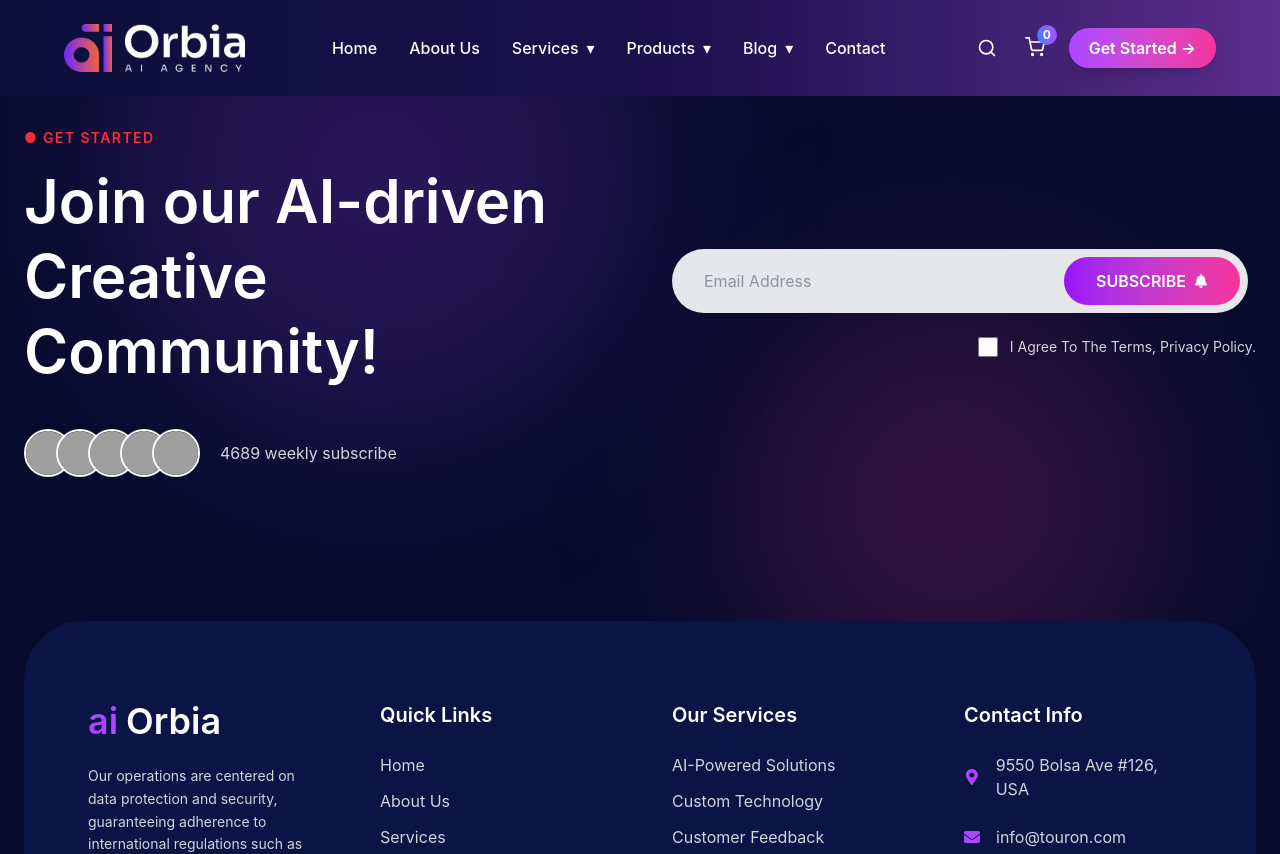
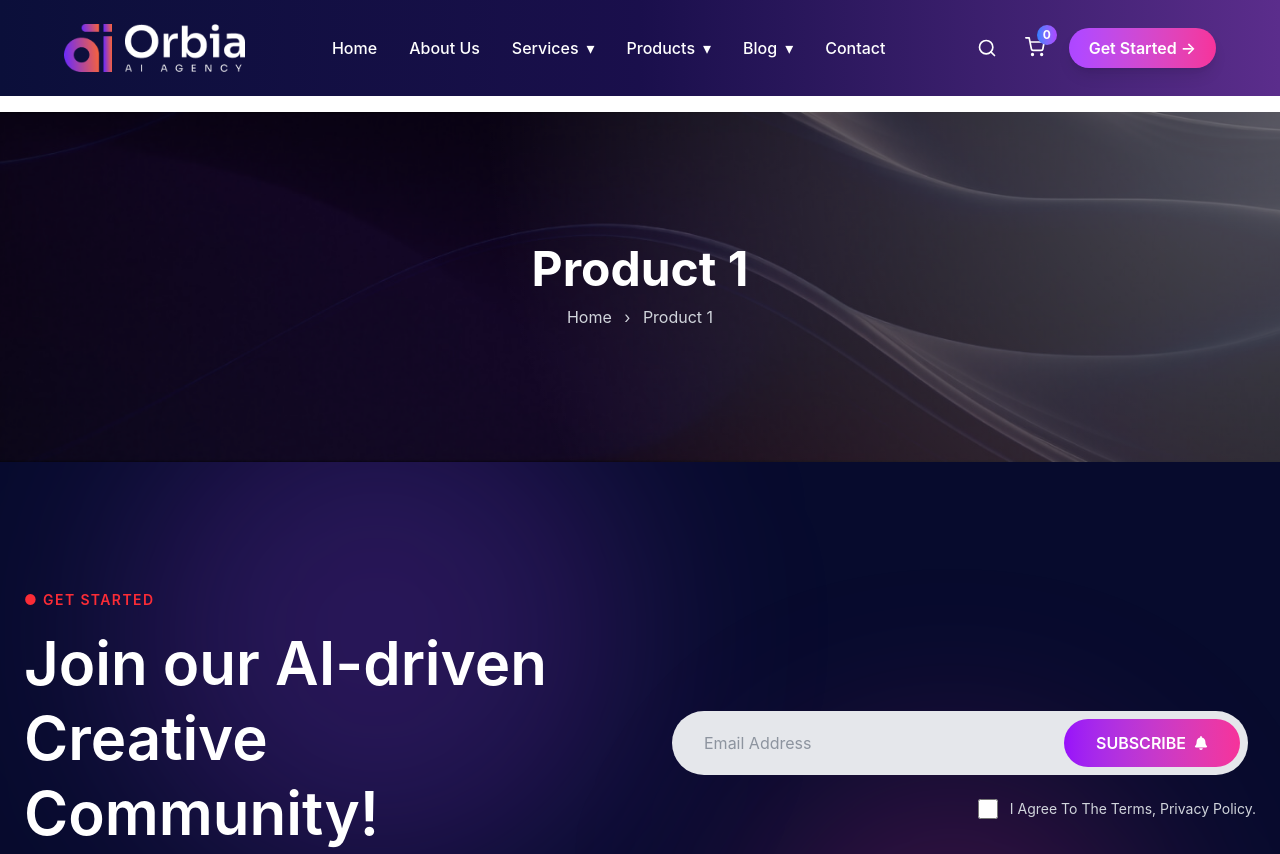
Before and after one commit to priyaudala/ideas2ai, a React app in the folder frontend/: page /products/product1 in a window 1280 px wide. Shown: the top 854 px of the page. Built offline with nearby package versions, Linux system fonts and the light colour scheme; grey boxes are pictures that could not be loaded; the HTML template or start-up script is replaced by a standard one.

Commit message:
created products page and components

```diff
--- a/frontend/src/App.jsx
+++ b/frontend/src/App.jsx
@@ -8,7 +8,10 @@ import SubscribeSection from "./components/Home/SubscribeSection.jsx";
 import Home from "./pages/Home";
 import OurservicesPage from "./pages/Service/OurServicesPage.jsx";
 import ServiceDetailsPage from "./pages/Service/ServiceDetailsPage.jsx";
-import Products from "./pages/Products";
+import Product1Page from "./pages/Product/Product1Page.jsx";
+import Product2Page from "./pages/Product/Product2Page.jsx";
+import Product3Page from "./pages/Product/Product3Page.jsx";
+import Products from "./pages/Products.jsx";
 import Contact from "./pages/Contact";
 import AboutUs from "./pages/AboutUs.jsx";
 import BlogGridPage from "./pages/Blog/BlogGridPage";
@@ -26,7 +29,9 @@ function App() {
           <Route path="/about" element={<AboutUs />} />
          <Route path="/services/ourservices" element={<OurservicesPage />} />
          <Route path="/services/servicedetails" element={<ServiceDetailsPage />} />
-          <Route path="/products" element={<Products />} />
+          <Route path="/products/product1" element={<Product1Page />} />
+          <Route path="/products/product2" element={<Product2Page />} />
+          <Route path="/products/product3" element={<Product3Page />} />
           <Route path="/contact" element={<Contact />} />
           <Route path="/blog/grid" element={<BlogGridPage />} />
           <Route path="/blog/details" element={<BlogDetailsPage />} />
--- a/frontend/src/components/Home/Navbar.jsx
+++ b/frontend/src/components/Home/Navbar.jsx
@@ -217,25 +217,25 @@ const Navbar = () => {
                   {openDropdown === "products" && (
                     <div className="absolute top-full left-0 mt-2 bg-white text-black rounded-lg shadow-2xl w-48 xl:w-56 2xl:w-64 p-4 space-y-2 z-50 animate-fadeIn border border-purple-100">
                       <Link
-                        to="/products"
+                        to="/products/product1"
                         className="block hover:text-purple-600 hover:bg-purple-50 transition py-2 px-3 text-sm xl:text-base 2xl:text-lg rounded-md"
                         onClick={() => handleNavigation("/products")}
-                      >
-                        All Products
-                      </Link>
-                      <Link
-                        to="/products/product-1"
-                        className="block hover:text-purple-600 hover:bg-purple-50 transition py-2 px-3 text-sm xl:text-base 2xl:text-lg rounded-md"
-                        onClick={() => handleNavigation("/products/product-1")}
                       >
                         Product 1
                       </Link>
                       <Link
-                        to="/products/product-2"
+                        to="/products/product2"
+                        className="block hover:text-purple-600 hover:bg-purple-50 transition py-2 px-3 text-sm xl:text-base 2xl:text-lg rounded-md"
+                        onClick={() => handleNavigation("/products/product-1")}
+                      >
+                        Product 2
+                      </Link>
+                      <Link
+                        to="/products/product3"
                         className="block hover:text-purple-600 hover:bg-purple-50 transition py-2 px-3 text-sm xl:text-base 2xl:text-lg rounded-md"
                         onClick={() => handleNavigation("/products/product-2")}
                       >
-                        Product 2
+                        Product 3
                       </Link>
                     </div>
                   )}
@@ -416,25 +416,25 @@ const Navbar = () => {
                   {mobileDropdowns.products && (
                     <div className="pl-8 pb-3 space-y-2 animate-fadeIn">
                       <Link
-                        to="/products"
+                        to="/products/product1"
                         className="block py-2.5 text-gray-200 hover:text-purple-300 hover:bg-white/5 transition pl-4 text-base sm:text-lg rounded-r-lg border-l-2 border-purple-400"
                         onClick={closeMobileMenu}
                       >
-                        All Products
+                        product 1
                       </Link>
                       <Link
                         to="/products/product-1"
                         className="block py-2.5 text-gray-200 hover:text-purple-300 hover:bg-white/5 transition pl-4 text-base sm:text-lg rounded-r-lg border-l-2 border-purple-400"
                         onClick={closeMobileMenu}
                       >
-                        Product 1
+                        Product 2
                       </Link>
                       <Link
                         to="/products/product-2"
                         className="block py-2.5 text-gray-200 hover:text-purple-300 hover:bg-white/5 transition pl-4 text-base sm:text-lg rounded-r-lg border-l-2 border-purple-400"
                         onClick={closeMobileMenu}
                       >
-                        Product 2
+                        Product 3
                       </Link>
                     </div>
                   )}
--- /dev/null
+++ b/frontend/src/components/Products/Product1.jsx
@@ -0,0 +1,33 @@
+import React from 'react'
+
+const Product1 = () => {
+  return (
+    <div>
+      <section className="pt-24 md:pt-28">
+        <div className="relative w-full h-[300px] md:h-[350px] flex items-center justify-center text-center text-white overflow-hidden">
+          {/* ✅ Background Image */}
+          <div
+            className="absolute inset-0 bg-cover bg-center"
+            style={{ backgroundImage: "url('/bgimg.jpeg')" }}
+          />
+
+          {/* ✅ Dark Overlay (important for text visibility) */}
+          <div className="absolute inset-0 bg-black/50" />
+
+          {/* Optional Glow */}
+          <div className="absolute inset-0 opacity-30 bg-[radial-gradient(circle_at_top_right,#ffffff,transparent_60%)]" />
+
+          {/* Content */}
+          <div className="relative z-10">
+            <h1 className="text-3xl md:text-5xl font-bold mb-3">Product 1</h1>
+            <p className="text-gray-300 text-sm md:text-base">
+              Home <span className="mx-2">›</span> Product 1
+            </p>
+          </div>
+        </div>
+      </section>
+    </div>
+  )
+}
+
+export default Product1
--- /dev/null
+++ b/frontend/src/components/Products/Product2.jsx
@@ -0,0 +1,33 @@
+import React from 'react'
+
+const Product2 = () => {
+  return (
+    <div>
+      <section className="pt-24 md:pt-28">
+        <div className="relative w-full h-[300px] md:h-[350px] flex items-center justify-center text-center text-white overflow-hidden">
+          {/* ✅ Background Image */}
+          <div
+            className="absolute inset-0 bg-cover bg-center"
+            style={{ backgroundImage: "url('/bgimg.jpeg')" }}
+          />
+
+          {/* ✅ Dark Overlay (important for text visibility) */}
+          <div className="absolute inset-0 bg-black/50" />
+
+          {/* Optional Glow */}
+          <div className="absolute inset-0 opacity-30 bg-[radial-gradient(circle_at_top_right,#ffffff,transparent_60%)]" />
+
+          {/* Content */}
+          <div className="relative z-10">
+            <h1 className="text-3xl md:text-5xl font-bold mb-3">Product 2</h1>
+            <p className="text-gray-300 text-sm md:text-base">
+              Home <span className="mx-2">›</span> Product 2
+            </p>
+          </div>
+        </div>
+      </section>
+    </div>
+  )
+}
+
+export default Product2
--- /dev/null
+++ b/frontend/src/components/Products/Product3.jsx
@@ -0,0 +1,33 @@
+import React from 'react'
+
+const Product3 = () => {
+  return (
+    <div>
+      <section className="pt-24 md:pt-28">
+        <div className="relative w-full h-[300px] md:h-[350px] flex items-center justify-center text-center text-white overflow-hidden">
+          {/* ✅ Background Image */}
+          <div
+            className="absolute inset-0 bg-cover bg-center"
+            style={{ backgroundImage: "url('/bgimg.jpeg')" }}
+          />
+
+          {/* ✅ Dark Overlay (important for text visibility) */}
+          <div className="absolute inset-0 bg-black/50" />
+
+          {/* Optional Glow */}
+          <div className="absolute inset-0 opacity-30 bg-[radial-gradient(circle_at_top_right,#ffffff,transparent_60%)]" />
+
+          {/* Content */}
+          <div className="relative z-10">
+            <h1 className="text-3xl md:text-5xl font-bold mb-3">Product 3</h1>
+            <p className="text-gray-300 text-sm md:text-base">
+              Home <span className="mx-2">›</span> Product 3
+            </p>
+          </div>
+        </div>
+      </section>
+    </div>
+  )
+}
+
+export default Product3
--- /dev/null
+++ b/frontend/src/pages/Product/Product1Page.jsx
@@ -0,0 +1,12 @@
+import React from 'react';
+import Product1 from '../../components/Products/Product1.jsx';
+
+const Product1Page = () => {
+  return (
+    <div>
+      <Product1 />
+    </div>
+  )
+}
+
+export default Product1Page;
--- /dev/null
+++ b/frontend/src/pages/Product/Product2Page.jsx
@@ -0,0 +1,12 @@
+import React from 'react';
+import Product2 from '../../components/Products/Product2.jsx';
+
+const Product2Page = () => {
+  return (
+    <div>
+      <Product2 />
+    </div>
+  )
+}
+
+export default Product2Page;
--- /dev/null
+++ b/frontend/src/pages/Product/Product3Page.jsx
@@ -0,0 +1,12 @@
+import React from 'react';
+import Product3 from '../../components/Products/Product3.jsx';
+
+const Product3Page = () => {
+  return (
+    <div>
+      <Product3 />
+    </div>
+  )
+}
+
+export default Product3Page;
```
